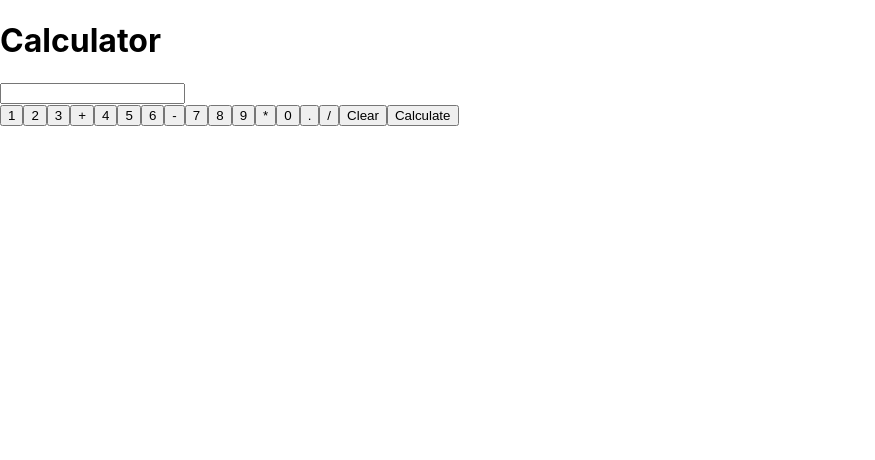
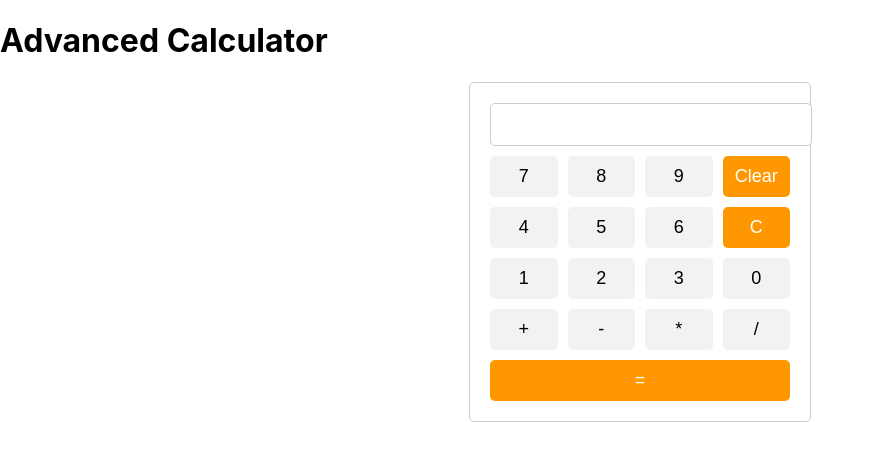
Before and after one commit to ARNAVSINHA1/Calculator, a React (Create React App) app in the folder calculator/: page / in a window 1280 px wide. Shown: the top 460 px of the page, without its empty margins (0-875 px from the left). Built offline with nearby package versions, Linux system fonts and the light colour scheme.

Commit message:
main program

```diff
--- /dev/null
+++ b/calculator/public/index.css
@@ -0,0 +1,41 @@
+.calculator {
+  width: 300px;
+  margin: 0 auto;
+  padding: 20px;
+  border: 1px solid #ccc;
+  border-radius: 5px;
+}
+
+.calculator input[type='text'] {
+  width: 100%;
+  margin-bottom: 10px;
+  padding: 10px;
+  font-size: 18px;
+  border-radius: 5px;
+  border: 1px solid #ccc;
+}
+
+.calculator .keypad {
+  display: grid;
+  grid-template-columns: repeat(4, 1fr);
+  grid-gap: 10px;
+}
+
+.calculator button {
+  width: 100%;
+  padding: 10px;
+  font-size: 18px;
+  border-radius: 5px;
+  border: none;
+  background-color: #f2f2f2;
+  cursor: pointer;
+}
+
+.calculator button.highlight {
+  background-color: #ff9800;
+  color: #fff;
+}
+.calculator button#result {
+  width: auto;
+  grid-column: 1 / span 4;
+}
--- a/calculator/src/App.css
+++ b/calculator/src/App.css
@@ -1,4 +1,4 @@
-.App {
+/* .Calculator {
   width: 300px;
   margin: 0 auto;
   padding: 20px;
@@ -42,4 +42,4 @@ button {
 .clear {
   background-color: #ff0000;
   color: #fff;
-}
+} */
--- a/calculator/src/App.js
+++ b/calculator/src/App.js
@@ -3,8 +3,8 @@ import Calculator from './Calculator';
 
 const App = () => {
   return (
-    <div className="app">
-      <h1>Calculator</h1>
+    <div>
+      <h1>Advanced Calculator</h1>
       <Calculator />
     </div>
   );
--- /dev/null
+++ b/calculator/src/Calculator.css
@@ -0,0 +1,41 @@
+.calculator {
+    width: 300px;
+    margin: 0 auto;
+    padding: 20px;
+    border: 1px solid #ccc;
+    border-radius: 5px;
+  }
+
+  .calculator input[type='text'] {
+    width: 100%;
+    margin-bottom: 10px;
+    padding: 10px;
+    font-size: 18px;
+    border-radius: 5px;
+    border: 1px solid #ccc;
+  }
+
+  .calculator .keypad {
+    display: grid;
+    grid-template-columns: repeat(4, 1fr);
+    grid-gap: 10px;
+  }
+
+  .calculator button {
+    width: 100%;
+    padding: 10px;
+    font-size: 18px;
+    border-radius: 5px;
+    border: none;
+    background-color: #f2f2f2;
+    cursor: pointer;
+  }
+
+  .calculator button.highlight {
+    background-color: #ff9800;
+    color: #fff;
+  }
+  .calculator button#result {
+    width: auto;
+    grid-column: 1 / span 4;
+  }
--- a/calculator/src/Calculator.js
+++ /dev/null
@@ -1,48 +0,0 @@
-import React, { useState } from 'react';
-
-const Calculator = () => {
-  const [result, setResult] = useState('');
-
-  const handleClick = (e) => {
-    setResult(result.concat(e.target.name));
-  };
-
-  const calculate = () => {
-    try {
-      setResult(eval(result).toString());
-    } catch (error) {
-      setResult('Error');
-    }
-  };
-
-  const clear = () => {
-    setResult('');
-  };
-
-  return (
-    <div className="calculator">
-      <input type="text" value={result} />
-      <div className="keypad">
-        <button name="1" onClick={handleClick}>1</button>
-        <button name="2" onClick={handleClick}>2</button>
-        <button name="3" onClick={handleClick}>3</button>
-        <button name="+" onClick={handleClick}>+</button>
-        <button name="4" onClick={handleClick}>4</button>
-        <button name="5" onClick={handleClick}>5</button>
-        <button name="6" onClick={handleClick}>6</button>
-        <button name="-" onClick={handleClick}>-</button>
-        <button name="7" onClick={handleClick}>7</button>
-        <button name="8" onClick={handleClick}>8</button>
-        <button name="9" onClick={handleClick}>9</button>
-        <button name="*" onClick={handleClick}>*</button>
-        <button name="0" onClick={handleClick}>0</button>
-        <button name="." onClick={handleClick}>.</button>
-        <button name="/" onClick={handleClick}>/</button>
-        <button onClick={clear}>Clear</button>
-        <button onClick={calculate}>Calculate</button>
-      </div>
-    </div>
-  );
-};
-
-export default Calculator;
--- /dev/null
+++ b/calculator/src/Calculator.jsx
@@ -0,0 +1,90 @@
+import React, { useState } from 'react';
+import './Calculator.css';
+
+const Calculator = () => {
+  const [result, setResult] = useState('');
+
+  const handleClick = (e) => {
+    setResult(result.concat(e.target.name));
+  };
+
+  const clear = () => {
+    setResult('');
+  };
+
+  const backspace = () => {
+    setResult(result.slice(0, -1));
+  };
+
+  const calculate = () => {
+    try {
+      setResult(eval(result).toString());
+    } catch (error) {
+      setResult('Error');
+    }
+  };
+
+  return (
+    <div className="calculator">
+      <input type="text" value={result} />
+      <div className="keypad">
+
+
+        <button name="7" onClick={handleClick}>
+          7
+        </button>
+        <button name="8" onClick={handleClick}>
+          8
+        </button>
+        <button name="9" onClick={handleClick}>
+          9
+        </button>
+        <button className="highlight" onClick={clear} id="clear">
+          Clear
+        </button>
+
+        <button name="4" onClick={handleClick}>
+          4
+        </button>
+        <button name="5" onClick={handleClick}>
+          5
+        </button>
+        <button name="6" onClick={handleClick}>
+          6
+        </button>
+        <button className="highlight" onClick={backspace} id="backspace">
+          C
+        </button>
+        <button name="1" onClick={handleClick}>
+          1
+        </button>
+        <button name="2" onClick={handleClick}>
+          2
+        </button>
+        <button name="3" onClick={handleClick}>
+          3
+        </button>
+        <button name="0" onClick={handleClick}>
+          0
+        </button>
+        <button name="+" onClick={handleClick}>
+          +
+        </button>
+        <button name="-" onClick={handleClick}>
+          -
+        </button>
+        <button name="*" onClick={handleClick}>
+          *
+        </button>
+        <button name="/" onClick={handleClick}>
+          /
+        </button>
+        <button className="highlight" onClick={calculate} id="result">
+          =
+        </button>
+      </div>
+    </div>
+  );
+};
+
+export default Calculator;
```
Also changed, not shown: calculator/public/index.js (added, +33 -0 lines), calculator/public/index.jsx (added, +90 -0 lines).
